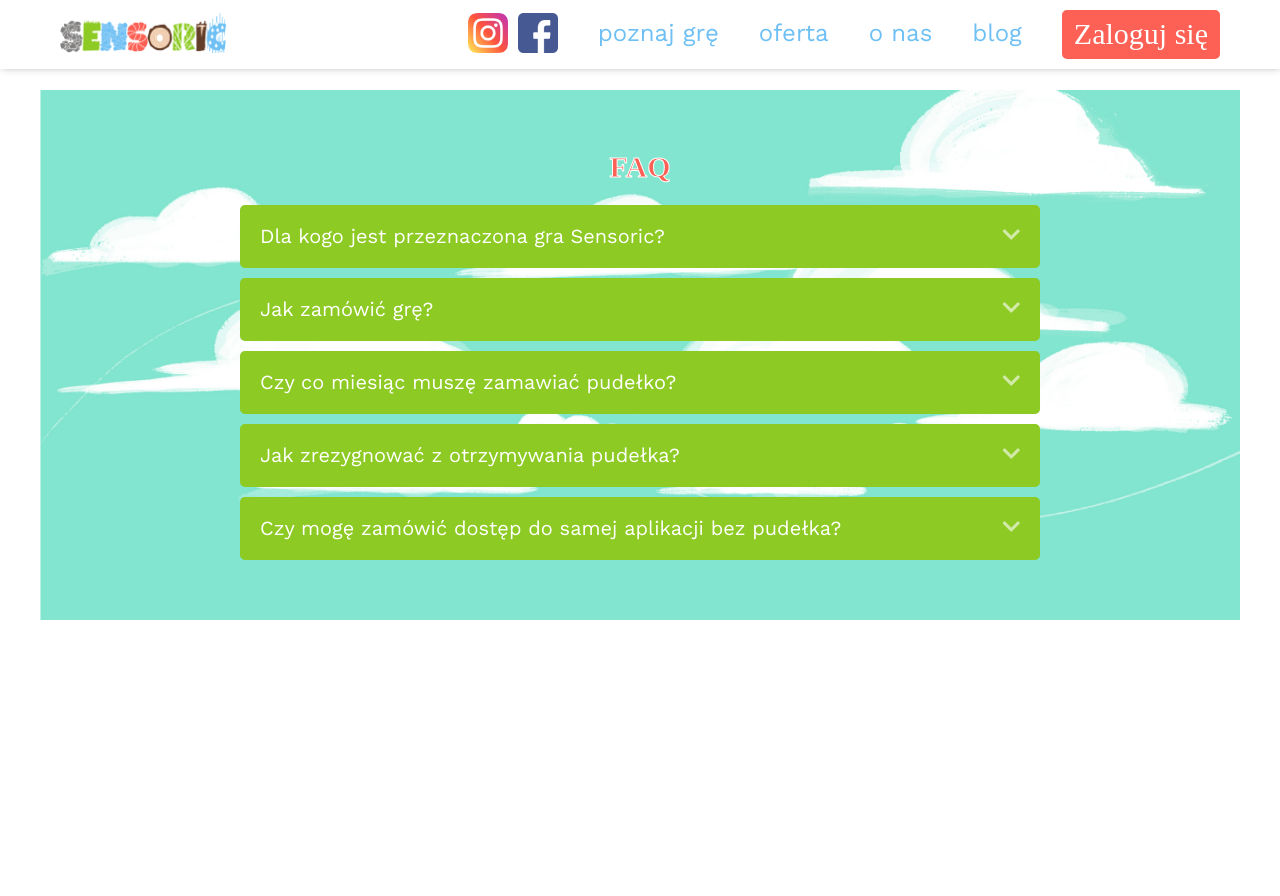
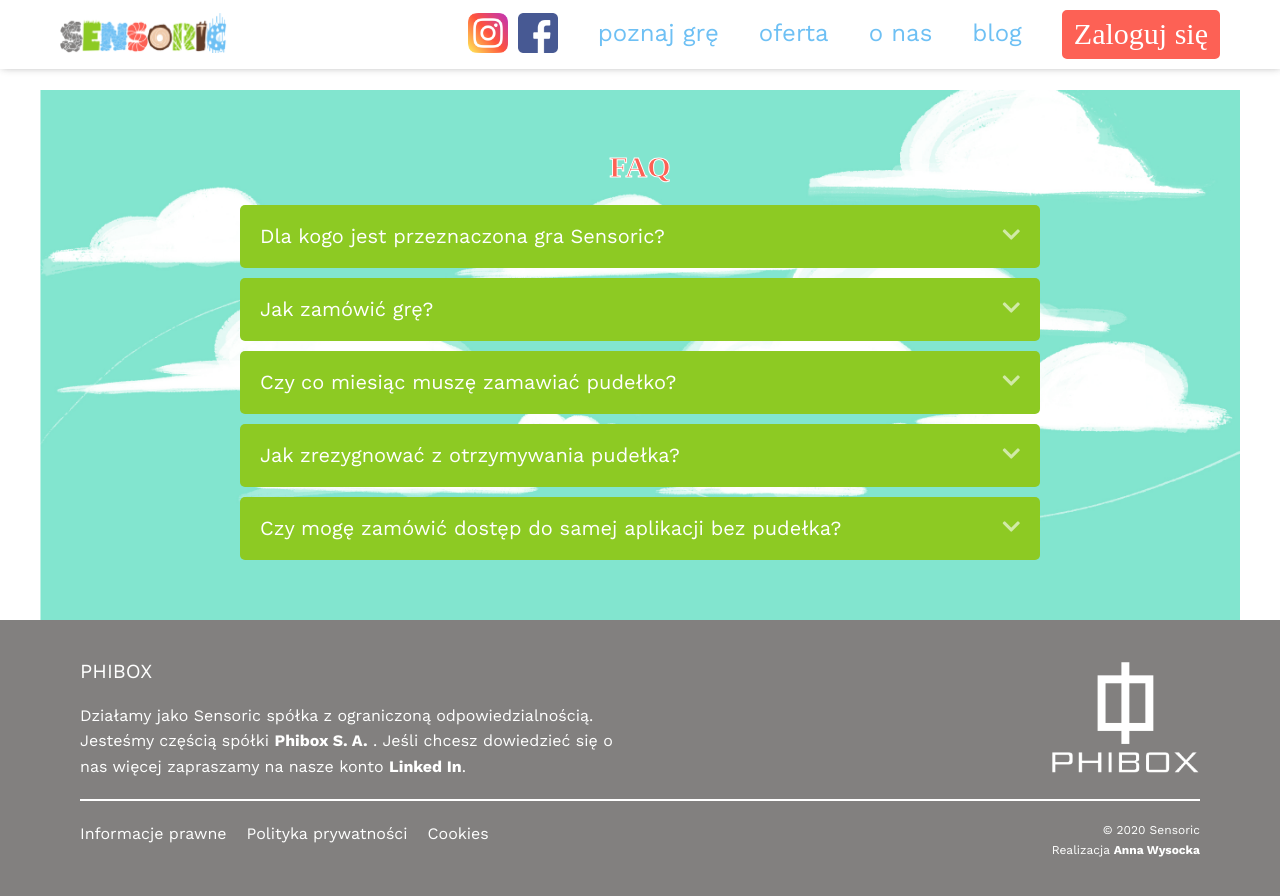
Before and after one commit to awysocka/sensoric-website, a Jekyll site: the page built from index.html, in a window 1280 px wide and 900 px high, scrolled down 3645 px. Shown: the top 896 px of the window. Built offline with Jekyll 4.4.1, drawn with Linux system fonts in a browser that asks for light colours; before the commit the page ends 4265 px from its top, so only the background shows below that.

Commit message:
SEN-16 Create and style footer section with media queries

```diff
--- /dev/null
+++ b/_includes/footer.html
@@ -0,0 +1,22 @@
+<footer class="footer">
+    <div class="footer__wrapper">
+        <div class="footer__content">
+            <div class="footer__description">
+                <h3>Phibox</h3>
+                <p>Działamy jako Sensoric spółka z ograniczoną odpowiedzialnością. Jesteśmy częścią spółki  <a href="http://phibox.eu">Phibox S. A.</a> . Jeśli chcesz dowiedzieć się o nas więcej zapraszamy na nasze konto <a href="https://www.linkedin.com/">Linked In</a>.</p>
+            </div>
+            <img src="/assets/images/phibox_logo.png" alt="logo phibox">
+        </div>
+        <nav class="footer__nav">
+            <ul class="footer__terms">
+                <li class="footer__item"><a href="#">Informacje prawne</a></li>
+                <li class="footer__item"><a href="#">Polityka prywatności</a></li>
+                <li class="footer__item"><a href="#">Cookies</a></li>
+            </ul>
+            <div class="footer__copyright">
+                <p>© 2020 Sensoric</p>
+                <p>Realizacja <a href="https://annawysocka.pl/">Anna Wysocka</a></p>
+            </div>
+        </nav>
+    </div>
+</footer>
--- a/_sass/_base.scss
+++ b/_sass/_base.scss
@@ -19,6 +19,7 @@
 a {
     text-decoration: none;
     outline-color: $color-blue;
+    color: inherit;
 }
 
 ul {
--- a/_sass/_faq.scss
+++ b/_sass/_faq.scss
@@ -82,6 +82,14 @@
 
 //MEDIA QUERIES
 
+@include respond(tab-port) {
+    .faq {
+        &__wrapper {
+            padding: 4rem;
+        }
+    }
+}
+
 @include respond(tab-land) {
 
     .faq {
--- /dev/null
+++ b/_sass/_footer.scss
@@ -0,0 +1,130 @@
+.footer {
+    background-color: $color-grey;
+
+    &__wrapper {
+        max-width: $max-width;
+        margin: 0 auto;
+        padding: 4rem 2rem;
+    }
+
+    &__content {
+        display: flex;
+        flex-direction: column;
+        align-items: center;
+
+        img {
+            width: 30%;
+            margin: 2rem 0;
+        }
+
+        h3 {
+            color: $color-white;
+            font-size: $font-size-s*2;
+            font-weight: 400;
+            text-transform: uppercase;
+            margin-bottom: 2rem;
+        }
+
+        p {
+            max-width: 550px;
+            color: $color-white;
+            font-size: $font-size-m;
+            line-height: 1.6;
+        }
+
+        a {
+            font-weight: 700;
+            transition: color .3s ease;
+        }
+    }
+
+    &__nav {
+        border-top: 2px solid $color-white;
+        padding-top: 2rem;
+        color: $color-white;
+    }
+
+    &__terms {
+        display: flex;
+        justify-content: start;
+        flex-direction: column;
+        margin-bottom: 2rem;
+        font-size: $font-size-m;
+        line-height: 1.6;
+        white-space: nowrap;
+    }
+
+    &__item {
+        margin-right: 2rem;
+
+        a {
+            transition: color .3s ease;
+        }
+    }
+
+    &__copyright {
+        display: flex;
+        flex-direction: column;
+        align-items: flex-start;
+        font-size: $font-size-xs*2;
+        line-height: 1.6;
+        white-space: nowrap;
+
+        a {
+            font-weight: 700;
+            transition: color .3s ease;
+        }
+    }
+}
+
+//MEDIA QUERIES
+
+@include respond (tab-port) {
+
+    .footer {
+        &__wrapper {
+            padding: 4rem;
+        }
+
+        &__content {
+            display: flex;
+            flex-direction: row;
+            justify-content: space-between;
+            align-items: flex-start;
+            margin-bottom: 2rem;
+
+            img {
+                max-width: 150px;
+                margin: 0;
+            }
+
+            p {
+                margin-right: 4rem;
+            }
+        }
+
+        &__terms {
+            margin-bottom: 0;
+            flex-direction: row;
+        }
+
+        &__nav {
+            display: flex;
+            justify-content: space-between;
+            align-items: flex-start;
+        }
+
+        &__copyright {
+            align-items: flex-end;
+        }
+    }
+}
+
+@include respond(not-touch-device) {
+
+    .footer {
+        a:hover {
+            color: $color-blue;
+        }
+    }
+}
--- a/_sass/main.scss
+++ b/_sass/main.scss
@@ -11,3 +11,4 @@
 @import 'testimonials';
 @import 'about-us';
 @import 'faq';
+@import 'footer';
--- a/index.html
+++ b/index.html
@@ -10,3 +10,4 @@
 {% include testimonials.html %}
 {% include about-us-section.html %}
 {% include faq-accordion.html %}
+{% include footer.html %}
```
Also changed, not shown: assets/images/phibox_logo.png (added).
